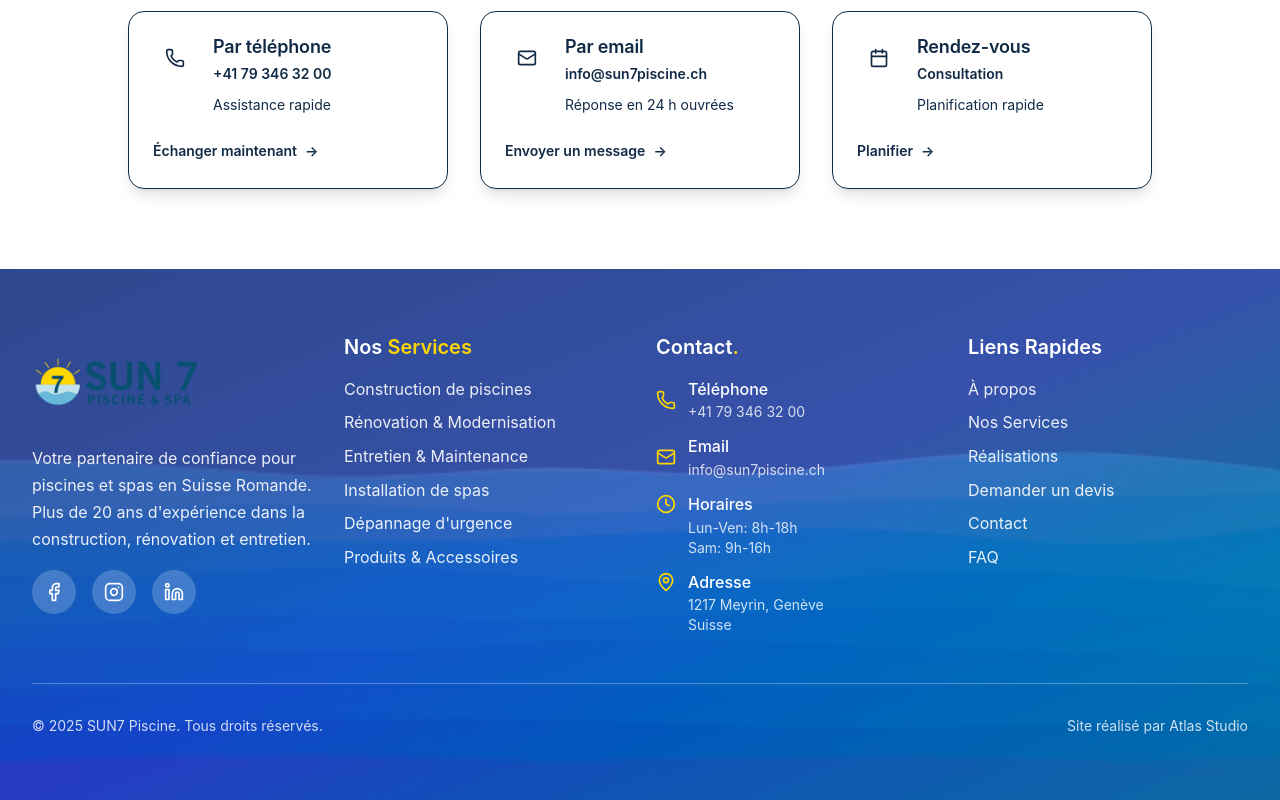
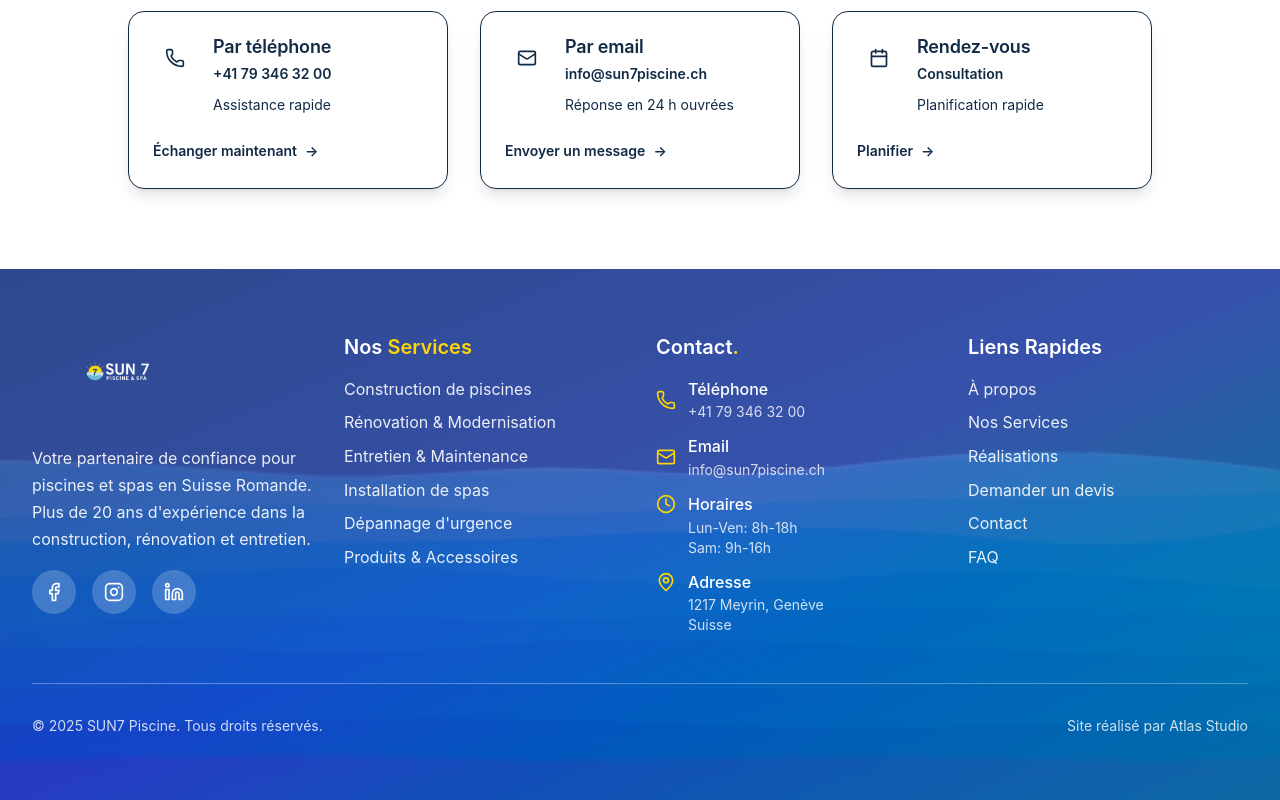
Before and after one commit to Ylli831/sun7piscine.ch, a Next.js app: page /services/entretien in a window 1280 px wide. Shown: the part 3362-4162 px from the top of the page. Built offline with nearby package versions, Linux system fonts and the light colour scheme.

Commit message:
Logo on footer

```diff
--- a/src/components/Footer.tsx
+++ b/src/components/Footer.tsx
@@ -28,7 +28,7 @@ export default function Footer() {
           >
             <h3 className="text-2xl font-bold flex items-center gap-3">
               <Image
-                src="/logo-without-bg.png"
+                src="/sun7piscine-logo-footer.png"
                 alt="SUN7 Piscine"
                 width={220}
                 height={120}
```
Also changed, not shown: public/sun7piscine-logo-footer.png (added).
